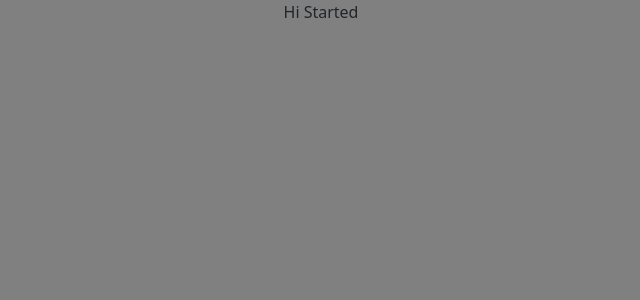
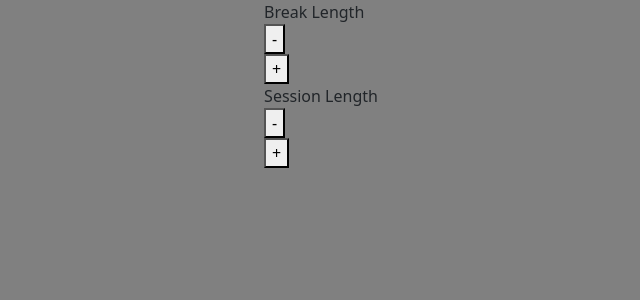
Before and after one commit to AndersonDGueC/clock_25-5, a React (Create React App) app: page / in a window 1280 px wide. Shown: the top 300 px of the page, without its empty margins (319-959 px from the left). Built offline with nearby package versions, Linux system fonts and the light colour scheme.

Commit message:
add labels and button and any functions

```diff
--- a/src/components/ButtonChron.js
+++ b/src/components/ButtonChron.js
@@ -0,0 +1,9 @@
+const ButtonChron=({name,type,push})=>{
+	return(
+	<div>
+	<button id={name} onClick={push}>{type}</button>
+	</div>
+	)
+}
+
+export default ButtonChron
--- a/src/components/ContainerChron.js
+++ b/src/components/ContainerChron.js
@@ -1,10 +1,39 @@
 import React from 'react';
-
+import LabelChron from './LabelChron'
+import ButtonChron from './ButtonChron'
+import DisplayChron from './DisplayChron'
 
 const ContainerChron=()=>{
 
+const decrementBreakClick=(e)=>{
+console.log('Hello World Decrement Break')
+}
+
+const incrementBreakClick=(e)=>{
+console.log('Hello World Increment Break')
+}
+
+const decrementSessionClick=(e)=>{
+console.log('Hello World Decrement Session')
+}
+
+const incrementSessionClick=(e)=>{
+console.log('Hello World Increment Session')
+}
+
 return(
-	<div>Hi Started</div>
+	<div>
+	<div id='break_container'>
+	<LabelChron name={'break-label'} text={'Break Length'}/>
+	<ButtonChron name={'break-decrement'} type={'-'} push={decrementBreakClick}/>
+	<ButtonChron name={'break-increment'} type={'+'} push={incrementBreakClick}/>
+	</div>
+	<div id='session_container'>
+	<LabelChron name={'session-label'} text={'Session Length'}/>
+	<ButtonChron name={'session-decrement'} type={'-'} push={decrementSessionClick}/>
+	<ButtonChron name={'session-increment'} type={'+'} push={incrementSessionClick}/>
+	</div>
+	</div>
 )
 }
 
--- a/src/components/DisplayChron.js
+++ b/src/components/DisplayChron.js
@@ -0,0 +1,9 @@
+const DisplayChron=({named, textd})=>{
+	return(
+	<div id={named}>
+	{textd}
+	</div>
+	)
+}
+
+export default DisplayChron
--- a/src/components/LabelChron.js
+++ b/src/components/LabelChron.js
@@ -0,0 +1,9 @@
+const LabelChron=({name, text})=>{
+return(
+	<div id={name}>
+	{text}
+	</div>
+	)
+}
+
+export default LabelChron
```
